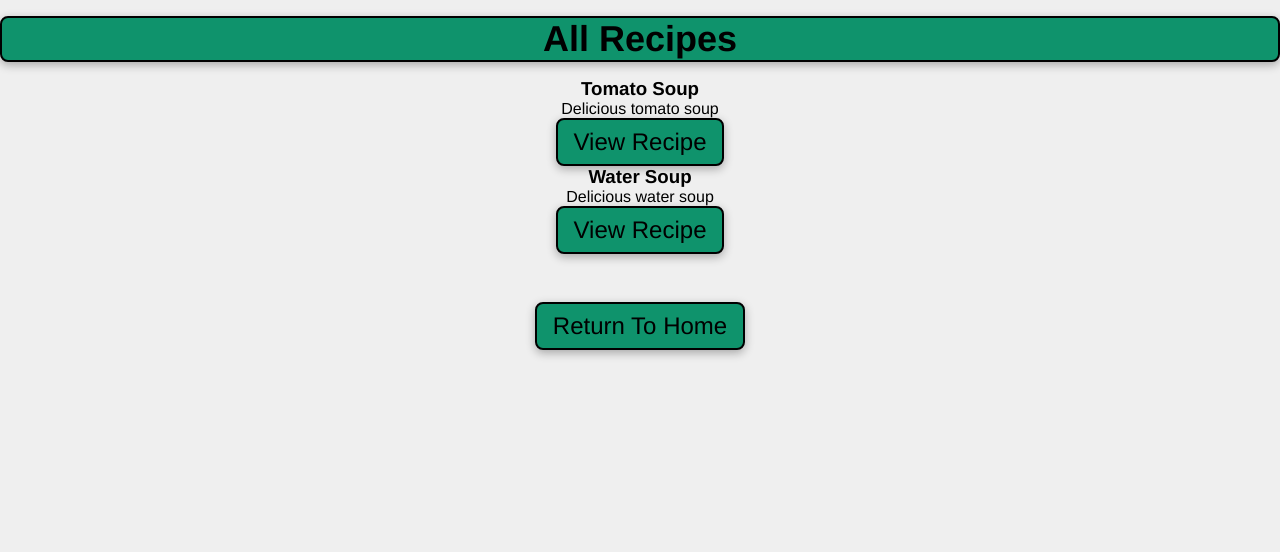
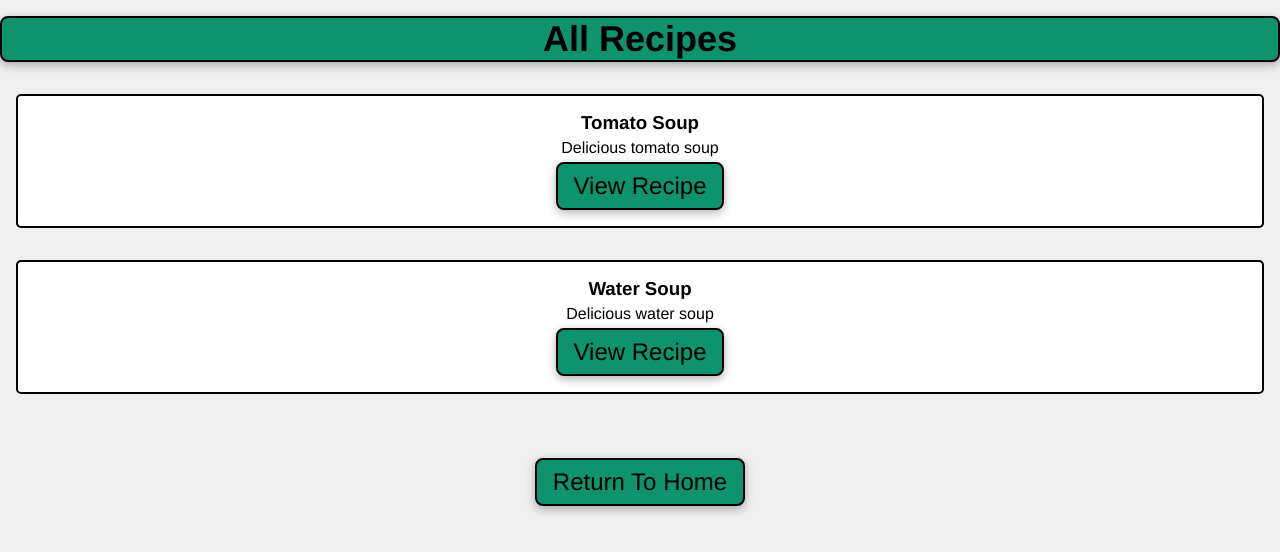
Before and after one commit to Ryano756364/Projects, a Vue app in the folder recipe-warehouse-project/: page /allrecipes in a window 1280 px wide. Shown: the top 552 px of the page. Built offline with nearby package versions, Linux system fonts and the light colour scheme.

Commit message:
Added CSS to All Recipes page

```diff
--- a/recipe-warehouse-project/src/views/AllRecipes.vue
+++ b/recipe-warehouse-project/src/views/AllRecipes.vue
@@ -1,5 +1,6 @@
 <template>
     <h2>All Recipes</h2>
+
     <div class="recipes">
       <div class="card" v-for="recipe in $store.state.recipes" :key="recipe.slug">
         <h3>{{  recipe.title }}</h3>
@@ -9,16 +10,37 @@
         </router-link>
       </div>
     </div>
+
     <router-link :to="'/'">
       <button id="return-to-home">Return To Home</button>
     </router-link>
+
 </template>
 
 <script>
 
 </script>
 
-<style>
+<style scoped>
+
+  .recipes {
+    display: grid;
+  }
+
+  h3, p{
+    margin-bottom: 5px;
+  }
+
+  .card {
+    border-style: solid;
+    border-radius: 5px;
+    border-width: 2px;
+    background-color: white;
+    padding: 1rem;
+    margin: 1rem;
+    max-width: 100%;
+  }
+
   #return-to-home {
     margin-top: 3rem;
   }
--- a/recipe-warehouse-project/src/views/HomeView.vue
+++ b/recipe-warehouse-project/src/views/HomeView.vue
@@ -51,7 +51,6 @@
     margin: 1rem;
     font-size: 3rem;
     background-color: #0f936c;
-    min-width: 800px;
   }
 
   .buttonContainer{
--- a/recipe-warehouse-project/src/views/NewRecipe.vue
+++ b/recipe-warehouse-project/src/views/NewRecipe.vue
@@ -37,7 +37,7 @@
 
       <section id="bottom-buttons">
         <router-link :to="'/allrecipes'">
-            <button>Return To All Recipes</button>
+            <button>See All Recipes</button>
         </router-link>
 
         <router-link :to="'/'">
@@ -124,10 +124,7 @@
     border-width: 2px;
     border-radius: 8px;
     box-shadow: 0 3px 10px rgba(0, 0, 0, 0.30);
-    /* color: #0f936c;
-    background-color: white; */
     background-color: #0f936c;
-    min-width: 500px;
     margin-top: 1rem;
     font-size: 2.25rem;
     margin-bottom: 1rem;
@@ -138,12 +135,11 @@
     justify-content: center;
     flex-direction: column;
     align-items: center;
-    padding: .50rem 2rem;
     font-size: 1.75rem;
   }
 
   form{
-    width: 400px;
+    width: 100%;
   }
 
   label {
@@ -155,7 +151,7 @@
     border: 1.5px solid black;
     border-radius: 5px;
     padding: 0.5rem;
-    margin-bottom: 1rem;
+    margin: 1rem;
   }
 
   textarea {
--- a/recipe-warehouse-project/src/views/TheRecipe.vue
+++ b/recipe-warehouse-project/src/views/TheRecipe.vue
@@ -44,6 +44,6 @@
 
 </script>
 
-<style>
+<style scoped>
 
 </style>
```
Lines whose indentation alone changed are shown as unchanged.
